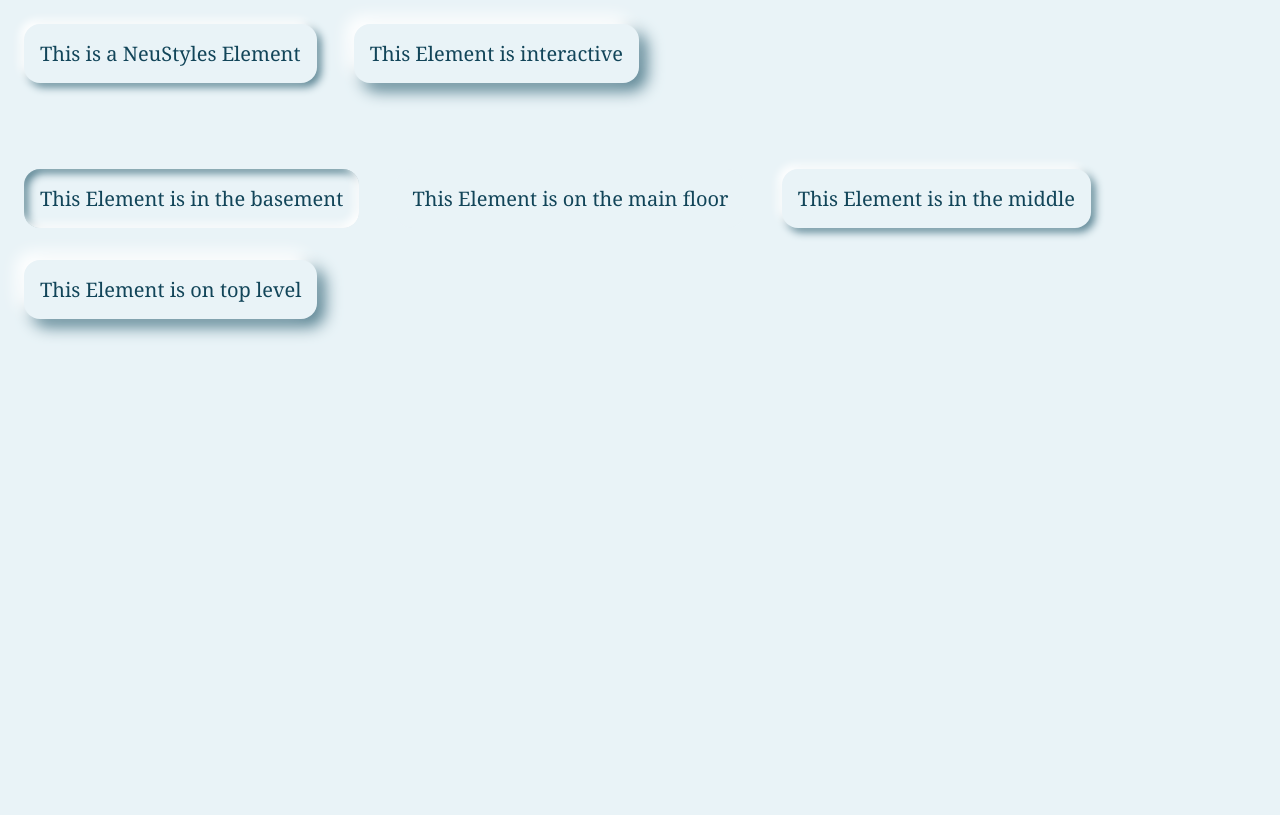
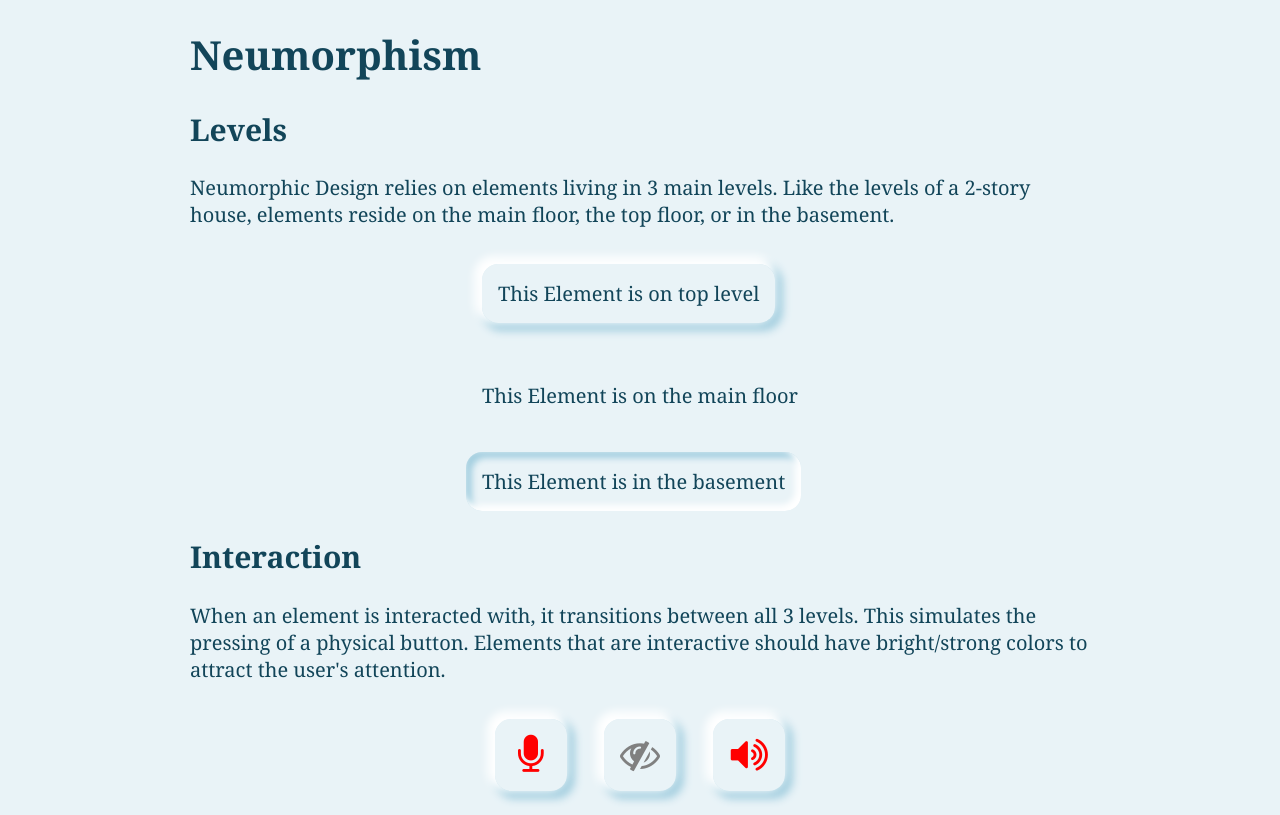
Before and after one commit to kyle-west/neu-styles, a website: page index.html in a window 1280 px wide. Drawn offline with Linux system fonts and the light colour scheme.

Commit message:
[interactive] refine interaction rules

```diff
--- /dev/null
+++ b/demo/wc-toggle.js
@@ -0,0 +1,60 @@
+((window) => {
+  const ELEMENT_TAG = 'wc-toggle'
+
+  // <wc-toggle
+  //   on-icon="microphone"
+  //   on-color="red"
+  //   off-icon="microphone-slash"
+  //   off-color="grey"
+  // ></wc-toggle>
+
+  class Toggle extends HTMLElement {
+    connectedCallback () {
+      this.state = this.getAttribute('state') || 'on';
+      this.render()
+    }
+
+    render () {
+      if (!this._dom_attached) {
+        this.btn = document.createElement('button');
+        this.btn.className = "neu";
+        this.btn.style.display = "inline-flex";
+        this.btn.style.justifyContent="center";
+        this.btn.style.width="40px";
+        this.iconElement = document.createElement('i');
+        this.iconElement.style.fontSize="40px";
+        this.btn.appendChild(this.iconElement);
+        this.btn.onclick = () => this.toggle();
+        this.appendChild(this.btn)
+        this._dom_attached = true;
+      }
+
+      this.icon = this.getAttribute(`${this.state}-icon`);
+      this.color = this.getAttribute(`${this.state}-color`);
+    }
+
+    toggle () {
+      if (this.state === 'on') {
+        this.state = 'off';
+      } else {
+        this.state = 'on';
+      }
+      this.render();
+    }
+
+    set color (value) {
+      this.iconElement.style.color = value;
+    }
+
+    set icon (value) {
+      this.iconElement.className = `fa fa-${value}`;
+    }
+  }
+
+  if ('customElements' in window) {
+    customElements.define(ELEMENT_TAG, Toggle);
+  } else {
+    document.registerElement(ELEMENT_TAG, {prototype: Object.create(Toggle.prototype)});
+  }
+
+})(window)
--- a/index.html
+++ b/index.html
@@ -5,27 +5,78 @@
   <meta name="viewport" content="width=device-width, initial-scale=1.0"/>
   <title>NeuStyles</title>
 
+  <script src="./demo/wc-toggle.js"></script>
   <link rel="stylesheet" href="./styles.css"/>
+  <link rel="stylesheet" href="https://cdnjs.cloudflare.com/ajax/libs/font-awesome/4.7.0/css/font-awesome.min.css">
 
   <style>
     body {
       font-family: Cambria, Cochin, Georgia, Times, 'Times New Roman', serif;
       font-size: 20px;
     }
+
+    main {
+      width: 100%;
+      max-width: 900px;
+      margin: auto;
+    }
+
+    [centered] ,
+    [centered] > * {
+      width: max-content;
+      margin: auto;
+    }
+
   </style>
 </head>
 <body>
-  <div class="neu">This is a NeuStyles Element</div>
-  <button class="neu">This Element is interactive</button>
+  <main>
+    <h1>Neumorphism</h1>
 
-  <br/>
-  <br/>
-  <br/>
+    <h2>Levels</h2>
+    <p>
+      Neumorphic Design relies on elements living in 3 main levels. Like the levels of a 2-story house,
+      elements reside on the main floor, the top floor, or in the basement.
+    </p>
 
-  <div class="neu" level="-1">This Element is in the basement</div>
-  <div class="neu" level="0">This Element is on the main floor</div>
-  <div class="neu" level="1">This Element is in the middle</div>
-  <div class="neu" level="2">This Element is on top level</div>
+    <div centered>
+      <div class="neu" level="1">This Element is on top level</div>
+      <br/>
+      <br/>
+      <div class="neu" level="0">This Element is on the main floor</div>
+      <br/>
+      <br/>
+      <div class="neu" level="-1">This Element is in the basement</div>
+    </div>
 
-</body>
+    <h2>Interaction</h2>
+    <p>
+      When an element is interacted with, it transitions between all 3 levels. This simulates the
+      pressing of a physical button. Elements that are interactive should have bright/strong colors
+      to attract the user's attention.
+    </p>
+
+    <div centered>
+      <wc-toggle
+        on-icon="microphone"
+        on-color="red"
+        off-icon="microphone-slash"
+        off-color="grey"
+      ></wc-toggle>
+      <wc-toggle
+      state="off"
+      on-icon="video-camera"
+      on-color="red"
+      off-icon="eye-slash"
+      off-color="grey"
+      ></wc-toggle>
+      <wc-toggle
+        on-icon="volume-up"
+        on-color="red"
+        off-icon="volume-off"
+        off-color="grey"
+      ></wc-toggle>
+    </div>
+  </main>
+  </body>
 </html>
--- a/styles.css
+++ b/styles.css
@@ -2,12 +2,11 @@ body {
   --neu-bg-default: #e9f3f7;
   --neu-text-default: #124559;
   --neu-shadow-light-default: #fff;
-  --neu-shadow-dark-default: #598392;
+  --neu-shadow-dark-default: #a4cfe0;
 
-  --neu-shadow-top: -8px -8px 16px var(--neu-shadow-light-default), 8px 8px 16px var(--neu-shadow-dark-default);
-  --neu-shadow-middle: -4px -4px 8px var(--neu-shadow-light-default), 4px 4px 8px var(--neu-shadow-dark-default);
+  --neu-shadow-top: -4px -4px 8px 4px var(--neu-shadow-light-default), 4px 4px 8px 4px var(--neu-shadow-dark-default);
   --neu-shadow-main: none;
-  --neu-shadow-basement: inset -4px -4px 8px var(--neu-shadow-light-default), inset 4px 4px 8px var(--neu-shadow-dark-default);
+  --neu-shadow-basement: inset -4px -4px 6px 2px var(--neu-shadow-light-default), inset 4px 4px 6px 2px var(--neu-shadow-dark-default);
 
   color: var(--neu-text-default);
   background-color: var(--neu-bg-default);
@@ -15,7 +14,7 @@ body {
 
 @keyframes elevatorDown {
   0% { box-shadow: var(--neu-shadow-top) }
-  50% { box-shadow: var(--neu-shadow-main) }
+  66% { box-shadow: var(--neu-shadow-main) }
   100% { box-shadow: var(--neu-shadow-basement) }
 }
 
@@ -26,7 +25,7 @@ button.neu,
 input.neu {
   all: inherit;
   border: none;
-  box-shadow: var(--neu-shadow-middle);
+  box-shadow: var(--neu-shadow-top);
   padding: 16px;
   border-radius: 16px;
   margin: 16px;
@@ -37,10 +36,6 @@ input.neu {
 
 .neu.block {
   display: block;
-}
-
-.neu[level="2"] {
-  box-shadow: var(--neu-shadow-top);
 }
 
 .neu[level="0"] {
@@ -64,8 +59,8 @@ input.neu:focus,
 button.neu:hover,
 input.neu:hover {
   cursor: pointer;
-  margin: 12px;
-  padding: 20px;
+  margin: 13px;
+  padding: 19px;
 }
 
 .neu[interactive]:active,
```
Also changed, not shown: README.md (added), demo/buttons.png (added), demo/levels.png (added).
